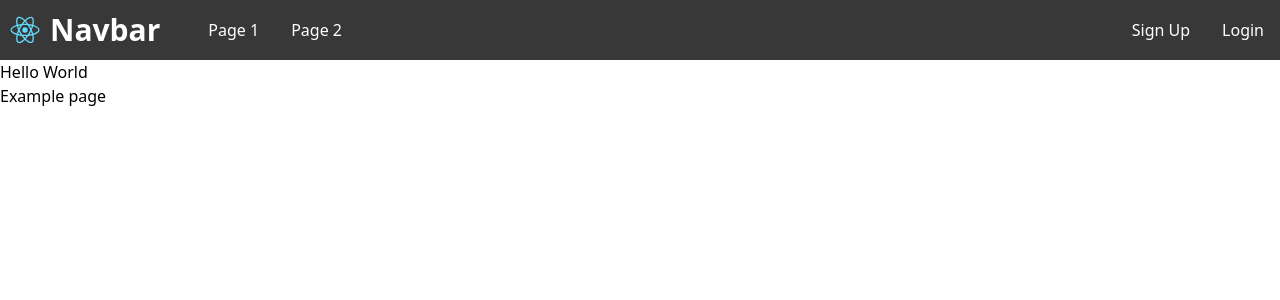
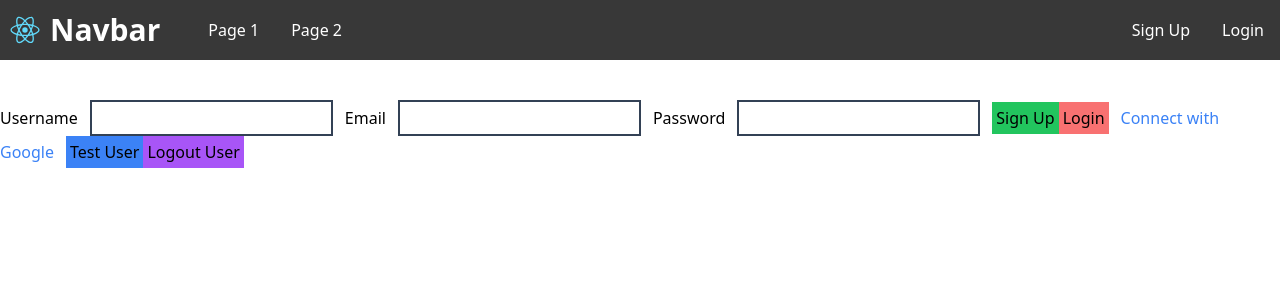
Before and after one commit to organization-x/hippo2-frontend, a React (Create React App) app: page /example in a window 1280 px wide. Shown: the top 300 px of the page. Built offline with nearby package versions, Linux system fonts and the light colour scheme.

Commit message:
dummy work

```diff
--- a/src/pages/example.js
+++ b/src/pages/example.js
@@ -1,9 +1,125 @@
+import { useState } from 'react';
+
+function getCookie(name) {
+    let cookieValue = null;
+    if (document.cookie && document.cookie !== '') {
+        const cookies = document.cookie.split(';');
+        for (let i = 0; i < cookies.length; i++) {
+            const cookie = cookies[i].trim();
+            // Does this cookie string begin with the name we want?
+            if (cookie.substring(0, name.length + 1) === (name + '=')) {
+                cookieValue = decodeURIComponent(cookie.substring(name.length + 1));
+                break;
+            }
+        }
+    }
+    return cookieValue;
+}
+
 function Example() {
+	const [res, setRes] = useState(null);
+	const [username, setUsername] = useState('');
+	const [password, setPassword] = useState('');
+	const [email, setEmail] = useState('');
+
+	const userUrl = 'http://localhost:8000/auth/user/';
+	const signUpUrl = 'http://localhost:8000/auth/registration/';
+	const loginUrl = 'http://localhost:8000/auth/login/';
+	const logoutUrl = 'http://localhost:8000/auth/logout/';
+
+	const csrftoken = getCookie('csrftoken');
+
+	const sendReq = (url, method='GET', body=null) => {
+		const options = {
+			method: method,
+			credentials: 'include',
+			headers: {
+				'X-CSRFToken': csrftoken
+			}
+		}
+		if (body) {
+			options.body = JSON.stringify(body);
+			options.headers['Content-Type'] = 'application/json';
+		}
+		console.log(options);
+		fetch(url, options).then((res) => {
+			if (!res.ok) {
+				return res.text().then(text => { throw new Error(text) });
+			}
+			return res.json();
+		}).then((data) => {
+			console.log('success');
+			setRes(JSON.stringify(data, null, 2));
+		}).catch((err) => {
+			console.log('error');
+			console.log(err);
+			setRes(JSON.stringify(err));
+		});
+	};
+
+	const testUser = () => {
+		sendReq(userUrl);
+	}
+
+	const logoutUser = () => {
+		sendReq(logoutUrl, 'POST');
+	}
+
+	const signUpUser = () => {
+		const body = {
+			username: username,
+			password1: password,
+			password2: password,
+			email: email
+		};
+		sendReq(signUpUrl, 'POST', body);
+	}
+
+	const loginUser = () => {
+		const body = {
+			email: email,
+			username: username,
+			password: password
+		};
+		sendReq(loginUrl, 'POST', body);
+	}
+
 	return (
-		<>
-			<h1>Hello World</h1>
-			<p>Example page</p>
-		</>
+		<form className="mt-10" action="/" method="get">
+			<label htmlFor="email">Username</label>
+			<input className="mx-3 p-1 border-solid border-2 border-slate-700" type="text" id="email"
+				value={username}
+				onChange={(e) => setUsername(e.target.value)}
+			/>
+			<label htmlFor="email">Email</label>
+			<input className="mx-3 p-1 border-solid border-2 border-slate-700" type="text" id="email"
+				value={email}
+				onChange={(e) => setEmail(e.target.value)}
+			/>
+			<label htmlFor="password">Password</label>
+			<input className="mx-3 p-1 border-solid border-2 border-slate-700" type="text" id="password"
+				value={password}
+				onChange={(e) => setPassword(e.target.value)}
+			/>
+			<button className="bg-green-500 p-1" type="button"
+				onClick={() => signUpUser()}
+			>Sign Up</button>
+			<button className="bg-red-400 p-1" type="button"
+				onClick={() => loginUser()}
+			>Login</button>
+			<a className="text-blue-500 hover:text-blue-300 mx-3"
+				target='_blank'
+				rel="noreferrer"
+				href="https://accounts.google.com/o/oauth2/v2/auth?redirect_uri=http://localhost:8000/auth/google/&prompt=consent&response_type=code&client_id=306664220522-n9okltev4f4ehokm23k4ddiom4lk051b.apps.googleusercontent.com&scope=openid%20email%20"
+			>Connect with Google</a>
+			<button className="bg-blue-500 p-1" type="button"
+				onClick={() => testUser()}>Test User</button>
+			<button className="bg-purple-500 p-1" type="button"
+				onClick={() => logoutUser()}>Logout User</button>
+			<div className="results">
+				{res}
+			</div>
+		</form>
 	)
 }
 
```
